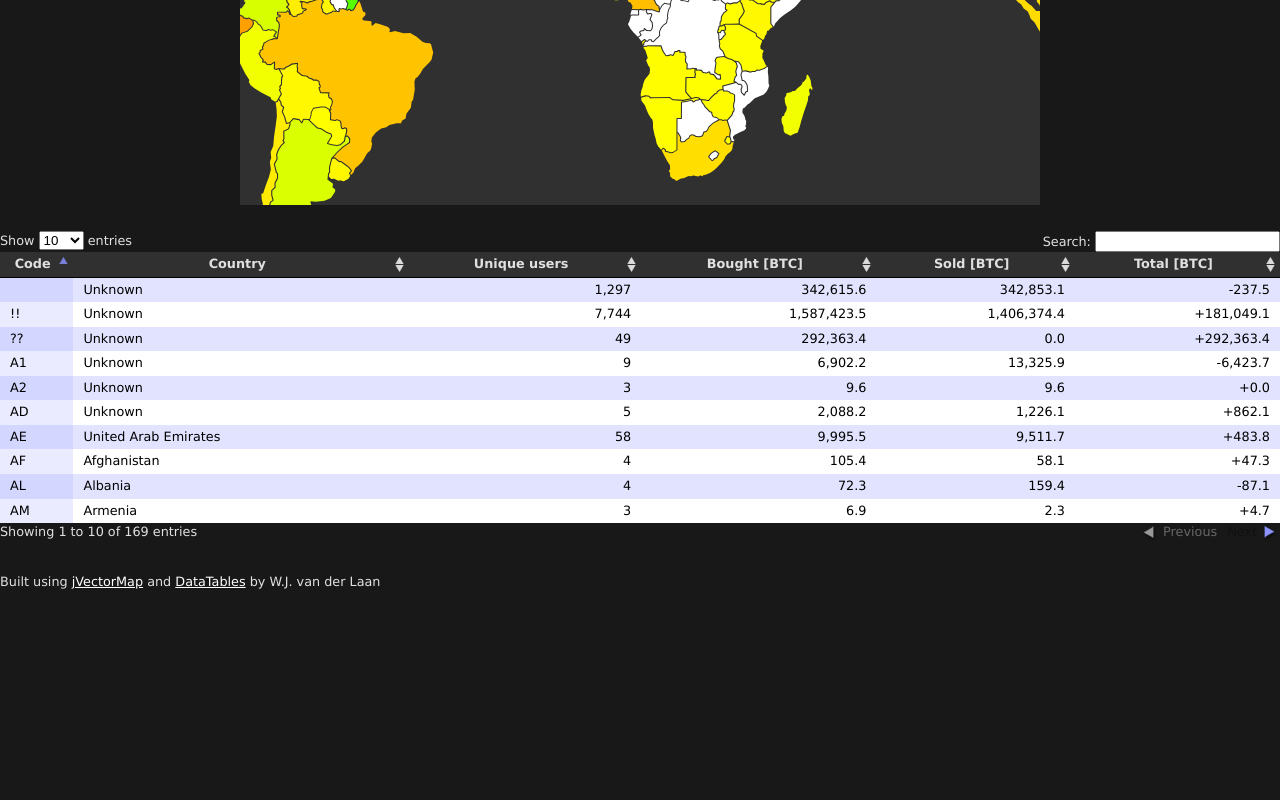
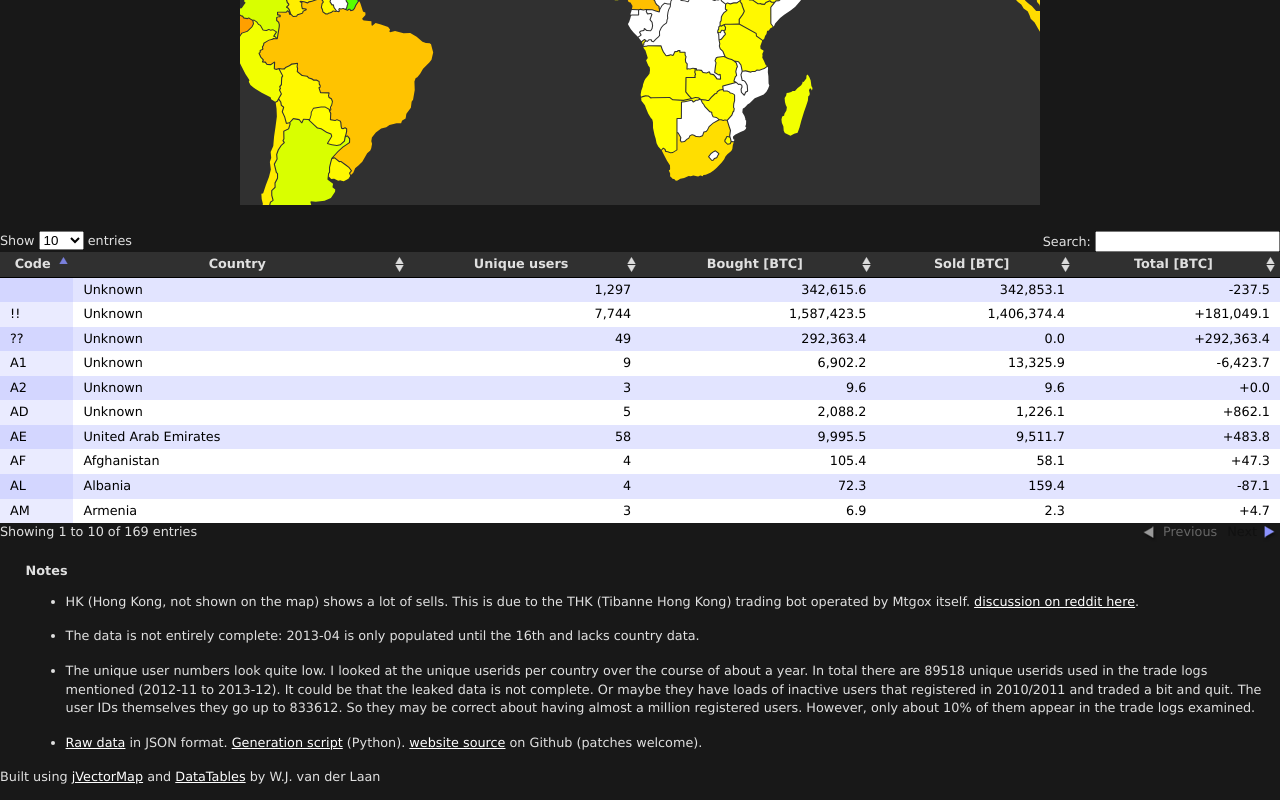
Before and after one commit to yue169/yue169.github.io, a plain HTML site: page gox_analysis/index.html in a window 1280 px wide. Shown: the part 433-1233 px from the top of the page. Before the commit the page ends 1037 px from the top, so only its background shows below. Drawn offline with Linux system fonts and the light colour scheme.

Commit message:
Add notes

```diff
--- a/gox_analysis/index.html
+++ b/gox_analysis/index.html
@@ -7,6 +7,7 @@
   <style>
     body { background: #181818; color: #e0e0e0; font: 80%/1.45em "Lucida Grande", Verdana, Arial, Helvetica, sans-serif; margin: 0;}
     a { color: #FFFFFF; }
+    ul li { margin: 0 16px 16px 0; vertical-align: top; }
   </style>
   <script src="assets/jquery-1.8.2.js"></script>
   <script src="assets/jquery.dataTables.js"></script>
@@ -132,11 +133,21 @@
   <div id="map1" style="width: 800px; height: 600px; margin-left: auto; margin-right: auto;"></div>
   <div style="height: 2em"></div>
   <div id="dyntable"></div>
-<!--
-  <button id="focus-single">Focus on Australia</button>
-  <button id="focus-multiple">Focus on Australia and Japan</button>
-  <button id="focus-init">Return to the initial state</button>
--->
-  <div><br/><br/><p>Built using <a href="http://jvectormap.com/">jVectorMap</a> and <a href="https://datatables.net/">DataTables</a> by W.J. van der Laan</p></div>
+  <div style="height: 2em"></div>
+  <div style="padding-left: 2em">
+    <p style="font-weight: bold">Notes</p>
+    <ul>
+      <li>HK (Hong Kong, not shown on the map) shows a lot of sells. This is due to the THK (Tibanne Hong Kong) trading bot operated by Mtgox itself.
+      <a href="http://www.reddit.com/r/Bitcoin/comments/2081as/analysis_of_the_leaked_mtgox_database/" target="_blank">discussion on reddit here</a>.
+      <li>The data is not entirely complete: 2013-04 is only populated until the 16th and lacks country data.
+      <li>The unique user numbers look quite low. I looked at the unique userids per country over the course of about a year. In total there are 89518 unique userids used in the trade logs mentioned (2012-11 to 2013-12).
+      It could be that the leaked data is not complete. Or maybe they have loads of inactive users that registered in 2010/2011 and traded a bit and quit.
+      The user IDs themselves they go up to 833612. So they may be correct about having almost a million registered users. However, only about 10% of them appear in the trade logs examined.
+      <li><a href="data/trade_data_per_country.json" target="_blank">Raw data</a> in JSON format.
+          <a href="https://github.com/laanwj/laanwj.github.io/blob/master/gox_analysis/generate/trade_totals.py" target="_blank">Generation script</a> (Python).
+          <a href="https://github.com/laanwj/laanwj.github.io/blob/master/gox_analysis/index.html" target="_blank">website source</a> on Github (patches welcome).
+    </ul>
+  </div>
+  <div><p>Built using <a href="http://jvectormap.com/">jVectorMap</a> and <a href="https://datatables.net/">DataTables</a> by W.J. van der Laan</p></div>
 </body>
 </html>
```
